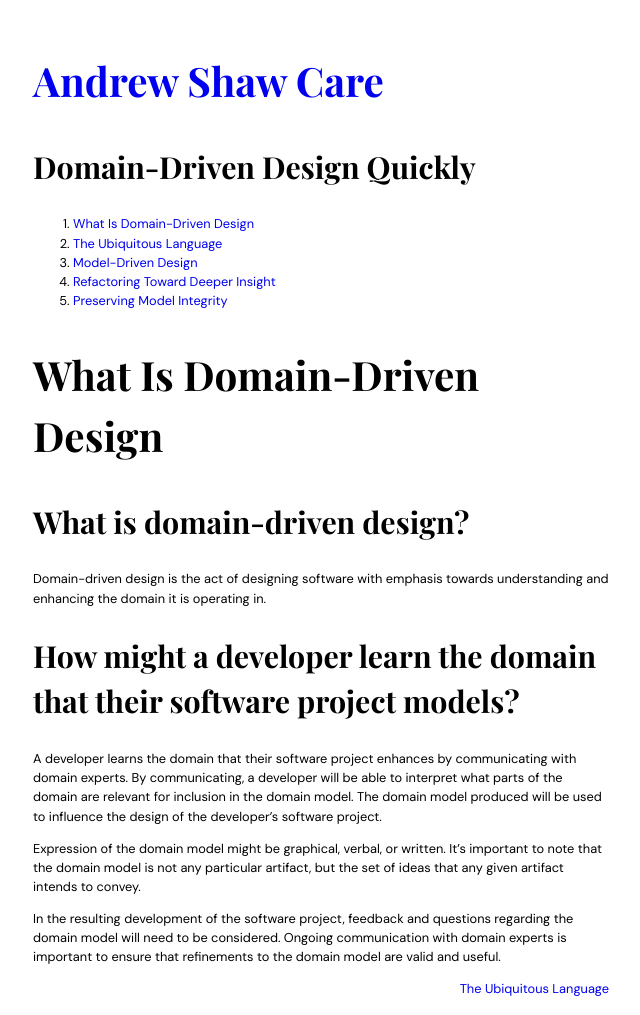
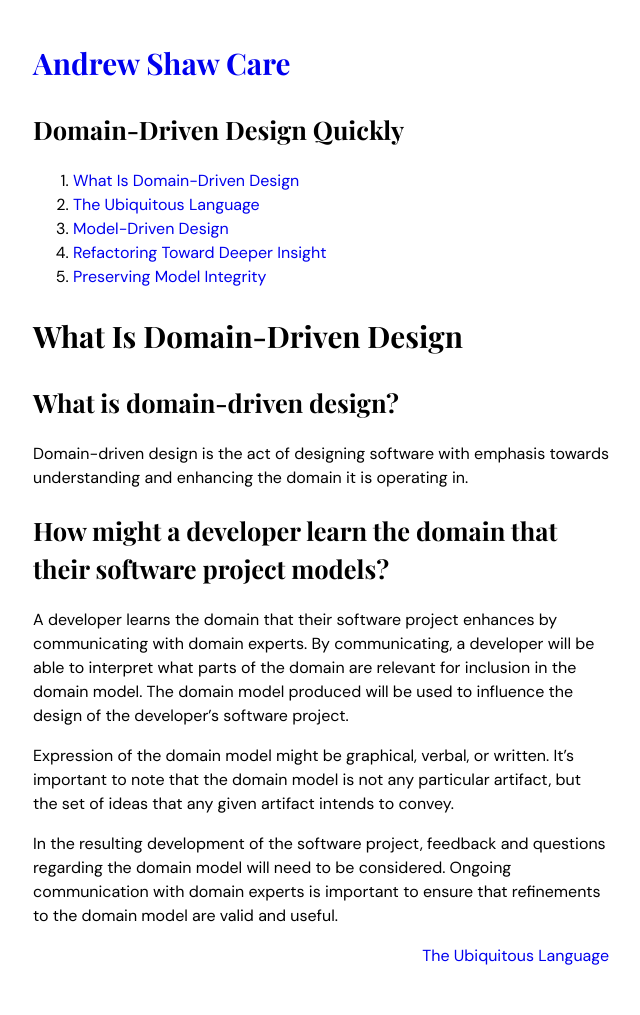
Before and after one commit to andrewshawcare/andrewshawcare.github.io, a Jekyll site: the page built from _domain_driven_design_quickly/1-what-is-domain-driven-design.md, in a window 1280 px wide. Shown: the whole page, without its empty margins (319-959 px from the left). Built offline with Jekyll 4.4.1, drawn with Linux system fonts in a browser that asks for light colours; after the commit the page ends 984 px from its top, so only the background shows below that.

Commit message:
Update fonts

```diff
--- a/assets/default.scss
+++ b/assets/default.scss
@@ -2,8 +2,8 @@
 ---
 
 $line-height-multiplier: 1.5;
-$font-size-multiplier: 1.333;
-$base-font-size: 0.8rem;
+$font-size-multiplier: 1.167;
+$base-font-size: 1rem;
 $h4-font-size: $base-font-size * $font-size-multiplier;
 $h3-font-size: $h4-font-size * $font-size-multiplier;
 $h2-font-size: $h3-font-size * $font-size-multiplier;
```
